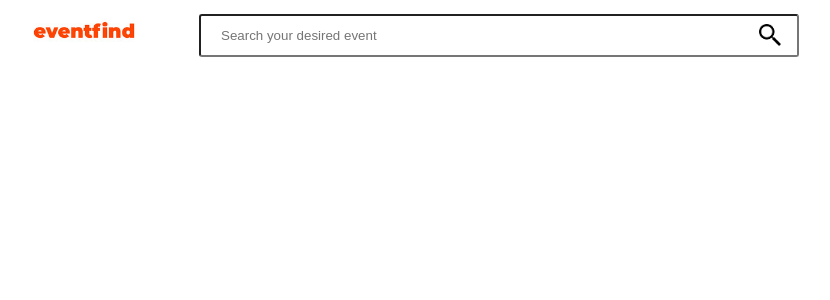
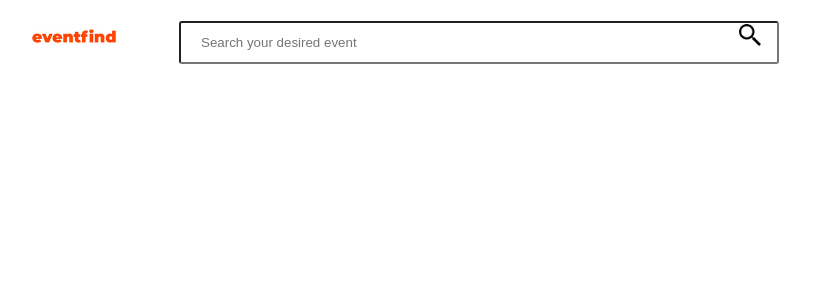
Before and after one commit to spursforever/eventfind, a React (Create React App) app in the folder frontend/: page / in a window 1280 px wide. Shown: the top 300 px of the page, without its empty margins (16-846 px from the left). Built offline with nearby package versions, Linux system fonts and the light colour scheme; no server answers.

Commit message:
tiny fix

```diff
--- a/frontend/src/components/Homepage/Homepage.css
+++ b/frontend/src/components/Homepage/Homepage.css
@@ -4,7 +4,7 @@
 .splashpage {
     position: relative;
     margin-left: 20px;
-    margin-top: 90px;
+    margin-top: 86px;
     height: 560px;
     width: 98%;
     object-fit: fill;
--- a/frontend/src/components/Navigation/Navigation.css
+++ b/frontend/src/components/Navigation/Navigation.css
@@ -86,9 +86,9 @@
 
 .home-logo {
   height: 40px;
-  width: 120px;
-  margin-top: 10px;
-  margin-bottom: 20px;
+  width: 100px;
+  margin-top: 16px;
+  margin-bottom: 28px;
   margin-right: 40px;
   align-self: center;
   cursor: pointer;
```
